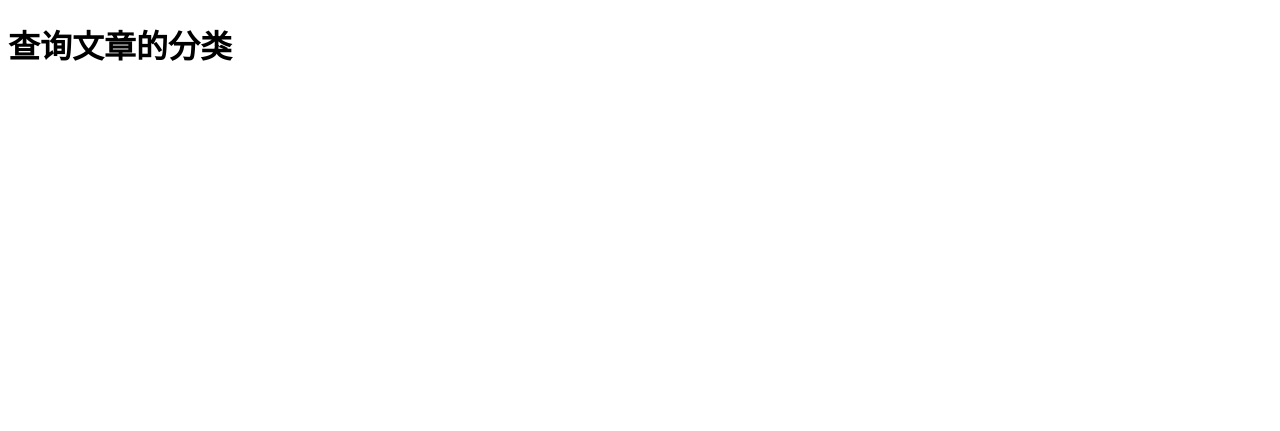
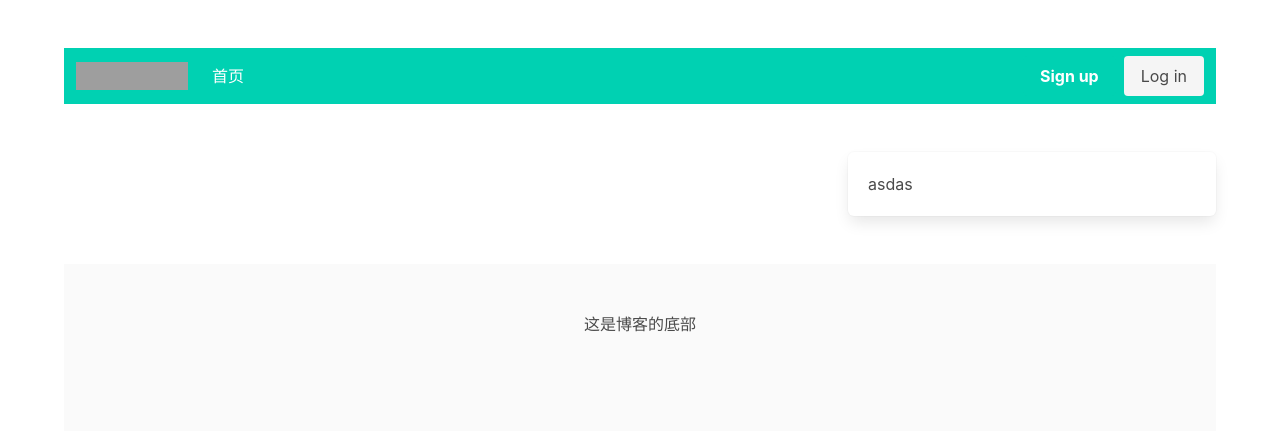
Before and after one commit to Harrybon/bookweb, a Django app: page / in a window 1280 px wide. Shown: the top 431 px of the page. Run offline with Django 3.2, Linux system fonts and the light colour scheme; data that the repository does not hold is empty; grey boxes are pictures that could not be loaded.

Commit message:
实现博客首页样式

```diff
--- /dev/null
+++ b/blog/templates/blog/base.html
@@ -0,0 +1,136 @@
+<!DOCTYPE html>
+{% load static category %}
+<html lang="en">
+
+<head>
+  <meta charset="UTF-8">
+  <meta name="viewport" content="width=device-width, initial-scale=1.0">
+  <title>{% block title %}我的博客，基于Django实现{% endblock %}</title>
+  <!-- <link rel="stylesheet" href="{% static 'users/bulma.css' %}"> -->
+  <link rel="stylesheet" href="https://cdn.jsdelivr.net/npm/bulma@0.9.3/css/bulma.min.css">
+</head>
+
+<body>
+  <div class="pt-6">
+    <nav class="navbar is-primary container" role="navigation" aria-label="main navigation">
+      <div class="navbar-brand">
+        <a class="navbar-item" href="https://bulma.io">
+          <img src="https://bulma.io/images/bulma-logo.png" width="112" height="28">
+        </a>
+
+        <a role="button" class="navbar-burger" aria-label="menu" aria-expanded="false" data-target="navbarBasicExample">
+          <span aria-hidden="true"></span>
+          <span aria-hidden="true"></span>
+          <span aria-hidden="true"></span>
+        </a>
+      </div>
+
+      <div id="navbarBasicExample" class="navbar-menu">
+        <div class="navbar-start">
+
+          {% block navbar-start %}
+
+
+
+          <a class="navbar-item" href="/">
+            首页
+          </a>
+
+          {% get_category_list as category_list %}
+
+          {% for category in category_list %}
+          <a class="navbar-item">
+            {{ category.name }}
+          </a>
+          {% endfor %}
+
+
+
+          <!-- <div class="navbar-item has-dropdown is-hoverable">
+              <a class="navbar-link">
+                More
+              </a>
+
+              <div class="navbar-dropdown">
+                <a class="navbar-item">
+                  About
+                </a>
+                <a class="navbar-item">
+                  Jobs
+                </a>
+                <a class="navbar-item">
+                  Contact
+                </a>
+                <hr class="navbar-divider">
+                <a class="navbar-item">
+                  Report an issue
+                </a>
+              </div>
+            </div> -->
+          {% endblock %}
+        </div>
+
+        <div class="navbar-end">
+
+          {% block navbar-end %}
+
+
+
+          <div class="navbar-item">
+            <div class="buttons">
+              <a class="button is-primary">
+                <strong>Sign up</strong>
+              </a>
+              <a class="button is-light">
+                Log in
+              </a>
+            </div>
+          </div>
+          {% endblock %}
+        </div>
+      </div>
+    </nav>
+  </div>
+
+  <section class="section">
+    <div class=" container">
+      <div class="columns">
+        <div class="column is-8">
+          {% block section %}
+          {% for post in post_list %}
+          <div class="box">
+            <h1 class="is-size-5 has-text-weight-bold">
+              <a href=""> {{ post.title }}</a>
+            </h1>
+            <div class=" is-size-7 has-text-grey-light pt-1 pb-1">
+              <span class="mr-3">作者：{{ post.owner }}</span> <span>发布日期：{{ post.add_date }}</span>
+            </div>
+            <!-- https://docs.djangoproject.com/zh-hans/3.2/ref/templates/builtins/#truncatechars  官方文档 -->
+            <p class="mt-3">{{ post.desc|truncatechars:50 }}</p>
+          </div>
+          {% endfor %}
+          {% endblock %}
+        </div>
+        <div class="column is-4">
+
+          {% block right %}
+          右侧
+          {% endblock %}
+
+        </div>
+      </div>
+
+    </div>
+  </section>
+
+  {% block footer %}
+  <footer class="footer container">
+    <div class=" has-text-centered">
+      这是博客的底部
+    </div>
+  </footer>
+  {% endblock %}
+
+</body>
+
+</html>
--- a/blog/templates/blog/index.html
+++ b/blog/templates/blog/index.html
@@ -1,19 +1,8 @@
-<!DOCTYPE html>
-<html lang="en">
-<head>
-    <meta charset="UTF-8">
-    <meta name="viewport" content="width=device-width, initial-scale=1.0">
-    <title>Document</title>
-</head>
-<body>
-    <h1>查询文章的分类</h1>
-
-    {% for category in category_list %}
-        {{ category.name }}<br/>
-        {{ category.desc }}<br/>
-    {% endfor %}
+{% extends 'blog/base.html' %}
 
 
-    <!-- 查询文章 -->
-</body>
-</html>
+{% block right %}
+    <div class="box">
+        asdas
+    </div>
+{% endblock %}
--- /dev/null
+++ b/blog/templatetags/category.py
@@ -0,0 +1,11 @@
+# 在这里自定义模板标签
+# https://docs.djangoproject.com/zh-hans/3.2/howto/custom-template-tags/  官方文档
+
+from django import template
+from blog.models import Category
+
+register = template.Library()
+
+@register.simple_tag
+def get_category_list():
+    return Category.objects.all()
--- a/blog/views.py
+++ b/blog/views.py
@@ -5,9 +5,6 @@ from .models import Category, Post
 
 
 def index(request):
-
-    # 查询首页数据并显示在页面
-    category_list = Category.objects.all()   # 查询到所有的分类
     post_list = Post.objects.all()   # 查询到所有的文章
-    context = {'category_list': category_list, 'post_list': post_list }
+    context = {'post_list': post_list }
     return render(request, 'blog/index.html', context)
```
Also changed, not shown: blog/templatetags/__init__.py (added).
